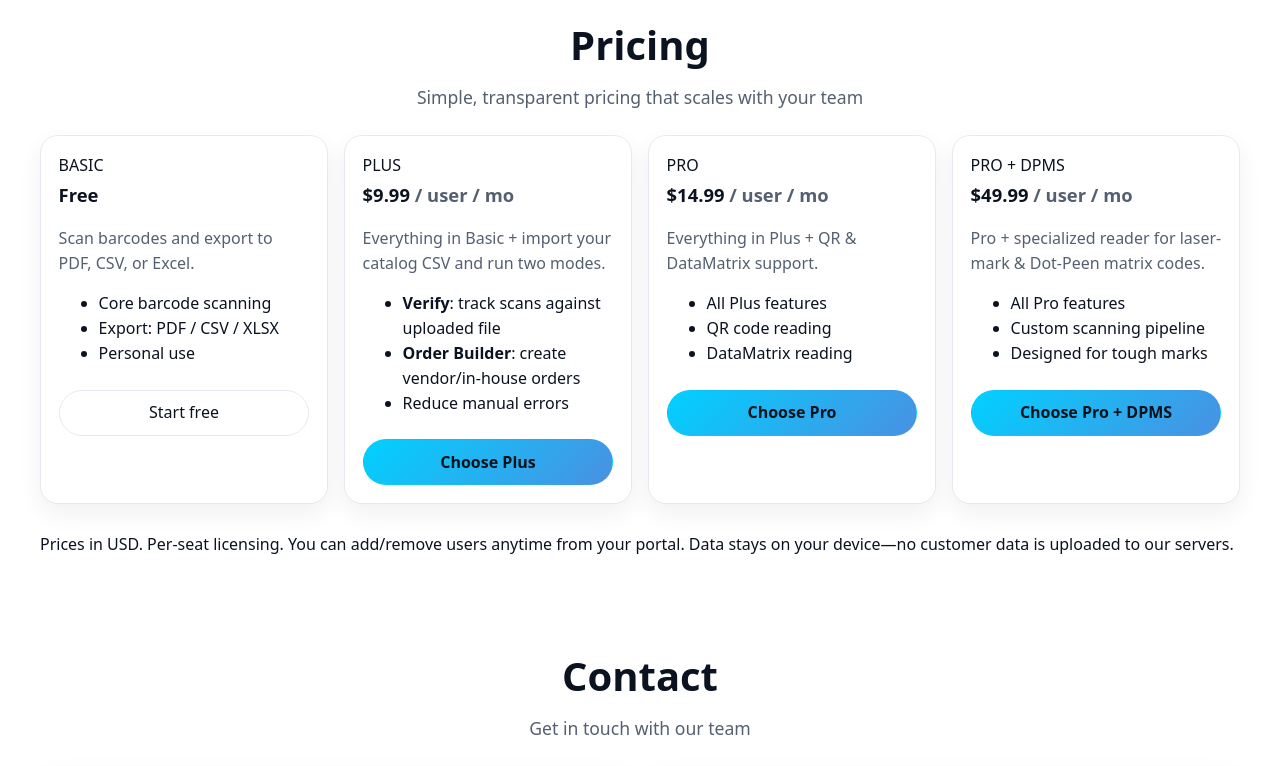
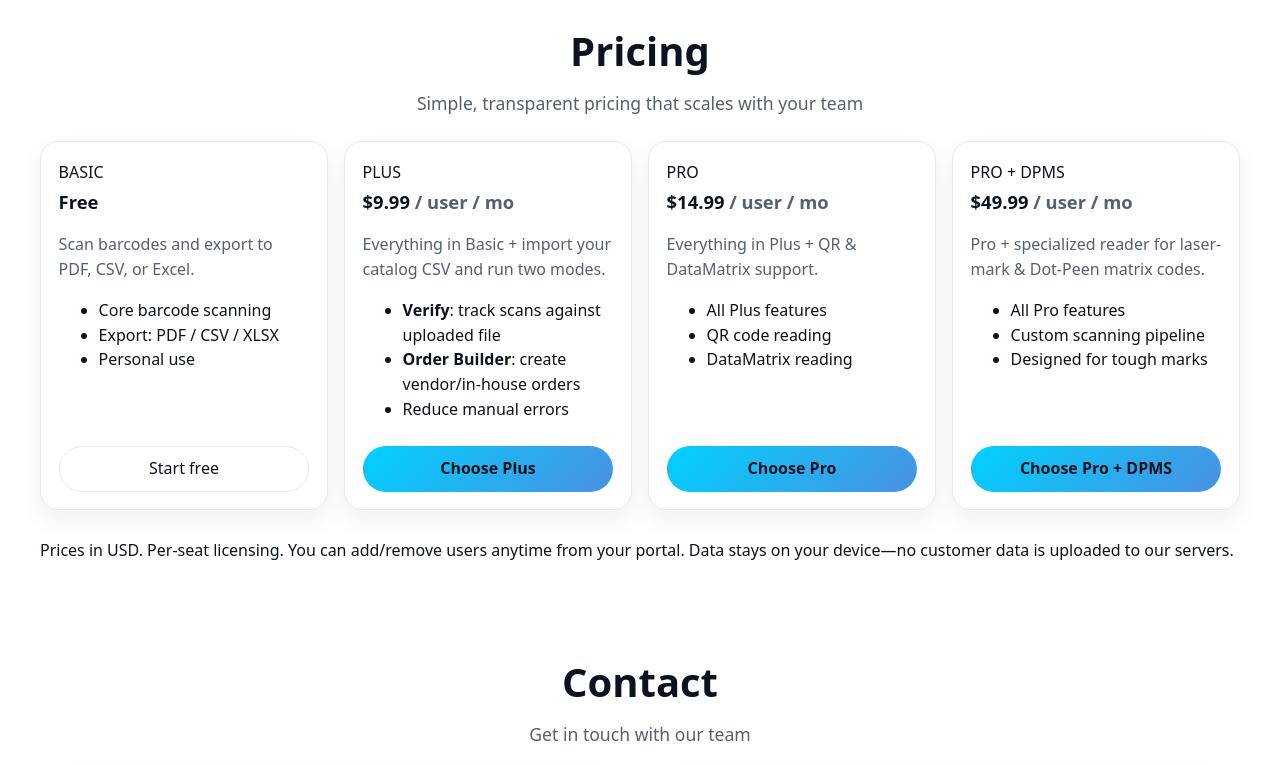
Before and after one commit to miamivalleyaiautomation/ScanSnap.IO, a Next.js app: page / in a window 1280 px wide. Shown: the part 1180-1946 px from the top of the page. Built offline with nearby package versions, Linux system fonts and the light colour scheme; no server answers.

Commit message:
Update globals.css

```diff
--- a/app/globals.css
+++ b/app/globals.css
@@ -276,7 +276,17 @@ html[data-theme="light"] .device img{ background:#ffffff }
 .pill{ background:transparent; border:1px solid var(--line); border-radius:var(--radius-pill); padding:.4rem .7rem; color:var(--fg); font-size:.85rem }
 
 /* ===== CARDS & GRIDS ===== */
-.card{ background:var(--card); border:1px solid var(--line); border-radius:var(--radius-lg); padding:1.1rem; box-shadow:var(--shadow) }
+.card{
+  background:var(--card);
+  border:1px solid var(--line);
+  border-radius:var(--radius-lg);
+  padding:1.1rem;
+  box-shadow:var(--shadow);
+  display: flex;
+  flex-direction: column;
+  justify-content: space-between;  /* distribute space evenly */
+}
+
 .grid{ display:grid; gap:1rem }
 .grid.cols-2{ grid-template-columns:repeat(2,minmax(0,1fr)) }
 .grid.cols-3{ grid-template-columns:repeat(3,minmax(0,1fr)) }
@@ -285,8 +295,14 @@ html[data-theme="light"] .device img{ background:#ffffff }
 .pricing-grid{
   display: grid;
   grid-template-columns: repeat(4, minmax(0, 1fr));
-  gap: 1rem;                    /* reduced spacing */
+  gap: 1rem;
 }
+
+/* Ensure pricing cards have equal height */
+.pricing-grid .card {
+  height: 100%;
+}
+
 .plan .plan-head{ display:grid; gap:.25rem; margin-bottom:.6rem }
 .plan .price{ font-size:2rem; font-weight:800 }
 .plan .cta{ margin-top:.8rem }
```
